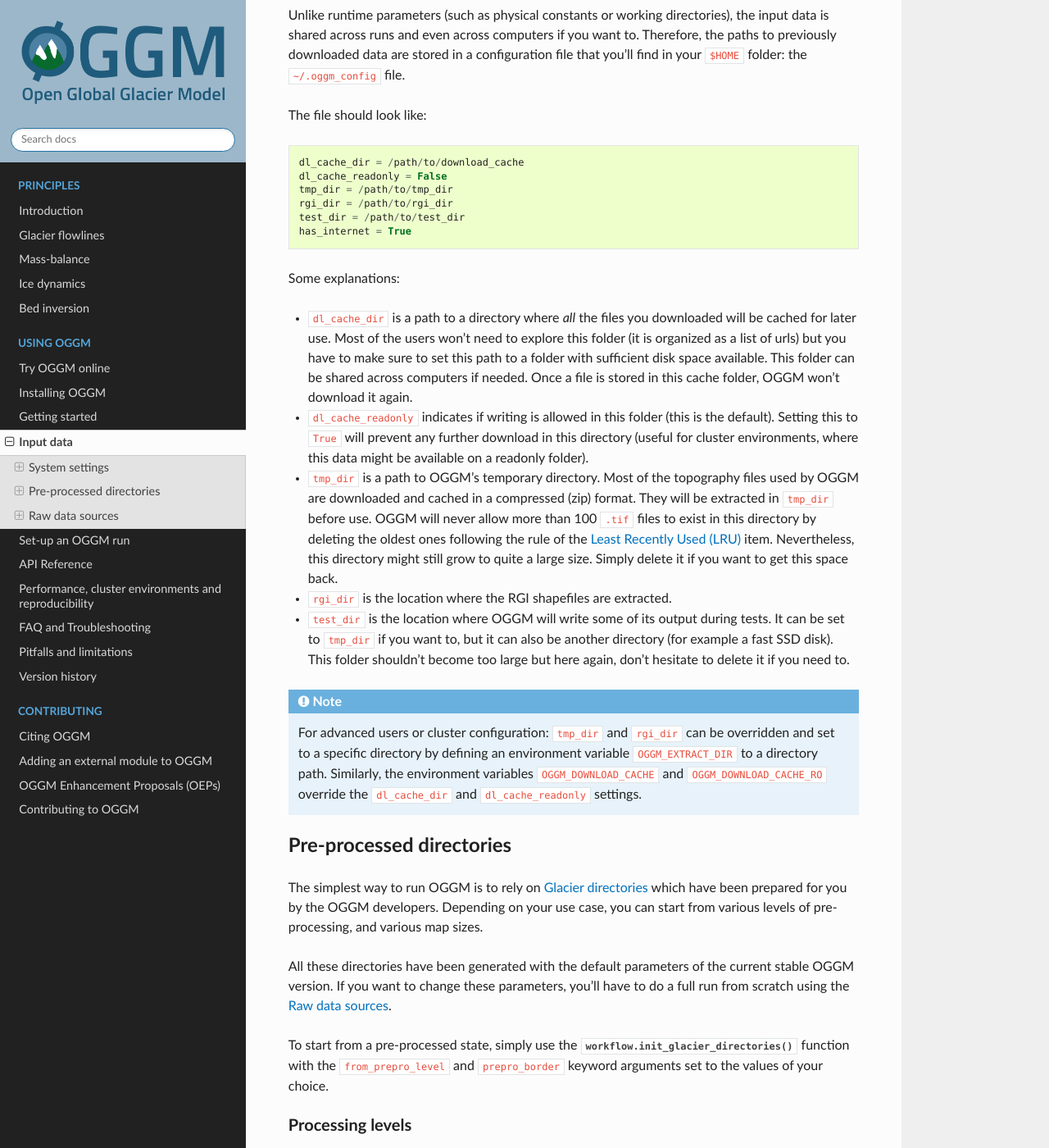
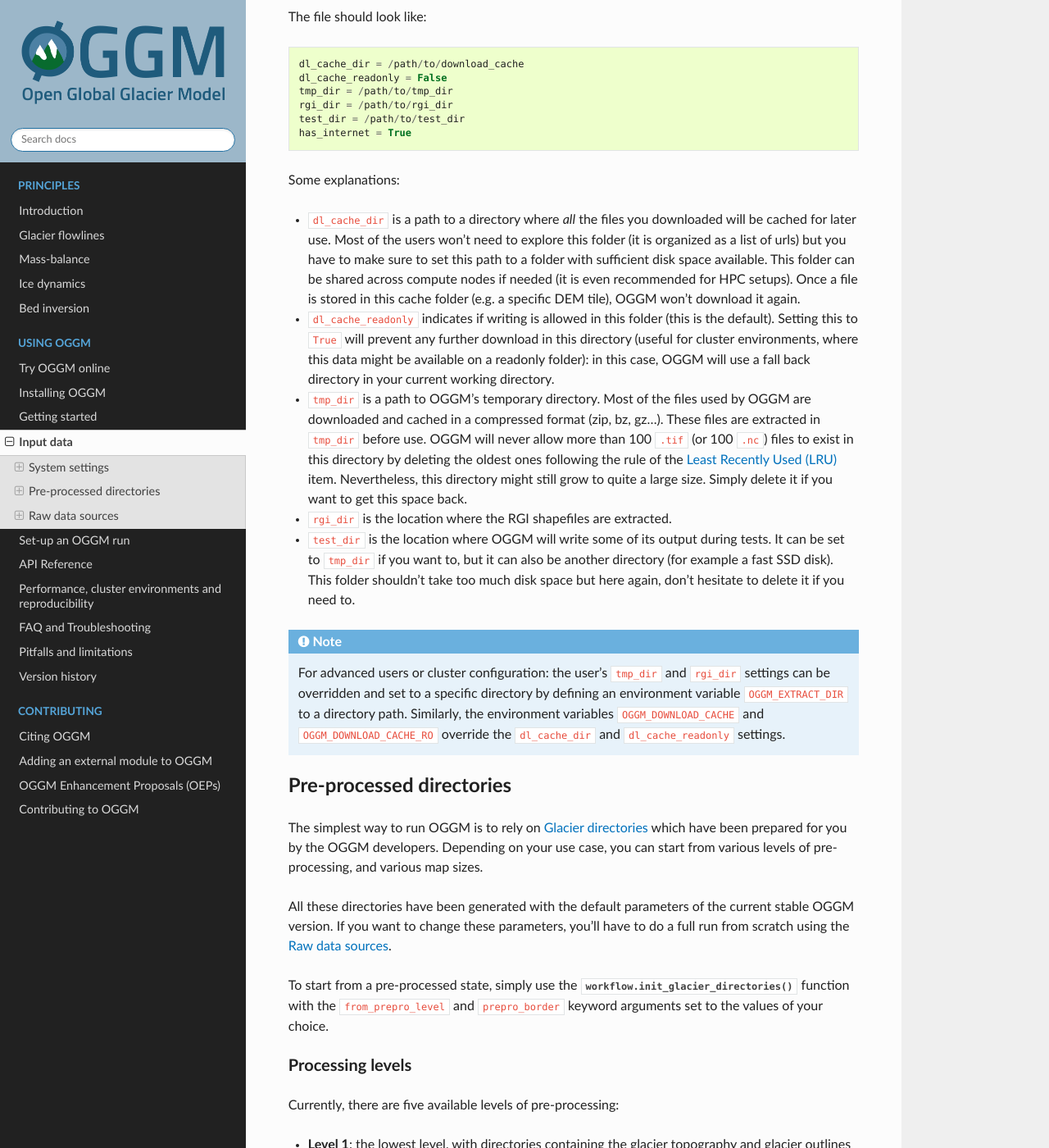
Before and after one commit to OGGM/oggm, a Sphinx documentation site: the page built from docs/input-data.rst, in a window 1280 px wide and 1400 px high, scrolled down 973 px. Shown: the whole window at 82% size. Built offline with Sphinx 7.4.7 and the Read the Docs theme 2.0.0, drawn with Linux system fonts in a browser that asks for light colours; the version number could not be read and is left out; some of the changed text lies outside the part shown.

Commit message:
Fix tests and update to latest CRU

```diff
--- a/docs/_code/prepare_climate.py
+++ b/docs/_code/prepare_climate.py
@@ -12,10 +12,13 @@ from oggm.core.climate import (mb_yearly_climate_on_glacier,
                                local_t_star, mu_star_calibration)
 from oggm.core.massbalance import (ConstantMassBalance)
 from oggm.utils import get_demo_file, gettempdir
+from oggm.shop import histalp
 
 cfg.initialize()
 cfg.set_intersects_db(get_demo_file('rgi_intersect_oetztal.shp'))
 cfg.PATHS['dem_file'] = get_demo_file('hef_srtm.tif')
+histalp.set_histalp_url('https://cluster.klima.uni-bremen.de/~oggm/'
+                        'test_climate/histalp/')
 
 base_dir = gettempdir('Climate_docs')
 cfg.PATHS['working_dir'] = base_dir
--- a/docs/input-data.rst
+++ b/docs/input-data.rst
@@ -80,29 +71,33 @@ Some explanations:
   downloaded will be cached for later use. Most of the users won't need to
   explore this folder (it is organized as a list of urls) but you have to make
   sure to set this path to a folder with sufficient disk space available. This
-  folder can be shared across computers if needed. Once a file is stored
-  in this cache folder, OGGM won't download it again.
+  folder can be shared across compute nodes if needed (it is even recommended
+  for HPC setups). Once a file is stored in this cache folder (e.g. a specific
+  DEM tile), OGGM won't download it again.
 - ``dl_cache_readonly`` indicates if writing is allowed in this folder (this is
   the default). Setting this to ``True`` will prevent any further download in
   this directory (useful for cluster environments, where this data might be
-  available on a readonly folder).
-- ``tmp_dir`` is a path to OGGM's temporary directory. Most of the topography
-  files used by OGGM are downloaded and cached in a compressed (zip) format.
-  They will be extracted in ``tmp_dir`` before use. OGGM will never allow more
-  than 100 ``.tif`` files to exist in this directory by deleting the oldest ones
+  available on a readonly folder): in this case, OGGM will use a fall back
+  directory in your current working directory.
+- ``tmp_dir`` is a path to OGGM's temporary directory. Most of the
+  files used by OGGM are downloaded and cached in a compressed format (zip,
+  bz, gz...).
+  These files are extracted in ``tmp_dir`` before use. OGGM will never allow more
+  than 100 ``.tif`` (or 100 ``.nc``) files to exist in this directory by
+  deleting the oldest ones
   following the rule of the `Least Recently Used (LRU)`_ item. Nevertheless,
   this directory might still grow to quite a large size. Simply delete it
   if you want to get this space back.
 - ``rgi_dir`` is the location where the RGI shapefiles are extracted.
 - ``test_dir`` is the location where OGGM will write some of its output during
   tests. It can be set to ``tmp_dir`` if you want to, but it can also be
-  another directory (for example a fast SSD disk). This folder shouldn't become
-  too large but here again, don't hesitate to delete it if you need to.
+  another directory (for example a fast SSD disk). This folder shouldn't take
+  too much disk space but here again, don't hesitate to delete it if you need to.
 
 .. note::
 
-  For advanced users or cluster configuration:
-  ``tmp_dir`` and ``rgi_dir`` can be overridden and set to a
+  For advanced users or cluster configuration: the user's
+  ``tmp_dir`` and ``rgi_dir`` settings can be overridden and set to a
   specific directory by defining an environment variable ``OGGM_EXTRACT_DIR``
   to a directory path. Similarly, the environment variables
   ``OGGM_DOWNLOAD_CACHE`` and ``OGGM_DOWNLOAD_CACHE_RO`` override the
@@ -403,8 +398,8 @@ data provided by the Climatic Research Unit of the University of East Anglia.
 **‣ CRU (default)**
 
 If not specified otherwise, OGGM will automatically download and unpack the
-latest dataset from the CRU servers. We recommend to do this before your
-first run. In a python interpreter, type:
+latest dataset from the CRU servers. To download them you can use the
+following convenience functions:
 
 .. code-block:: python
 
@@ -416,7 +411,7 @@ first run. In a python interpreter, type:
 
 .. warning::
 
-    While the downloaded zip files are ~370mb in size, they are ~5.6Gb large
+    While each downloaded zip file is ~200mb in size, they are ~2.9Gb large
     after decompression!
 
 The raw, coarse (0.5°) dataset is then downscaled to a higher resolution grid
--- a/docs/run_examples/_code/run_reference_mb_glaciers.py
+++ b/docs/run_examples/_code/run_reference_mb_glaciers.py
@@ -8,7 +8,7 @@ import pandas as pd
 
 # Locals
 import oggm
-from oggm import cfg, utils, tasks, workflow
+from oggm import cfg, utils, tasks
 from oggm.workflow import execute_entity_task
 from oggm.core.massbalance import (ConstantMassBalance, PastMassBalance,
                                    MultipleFlowlineMassBalance)
```
Also changed, not shown: other parts of docs/input-data.rst (+5 -14 lines), docs/run_examples/run_mb_calibration.rst (+4 -4 lines), 8 other files.
